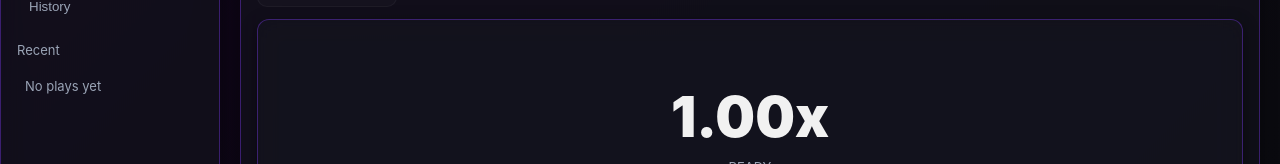
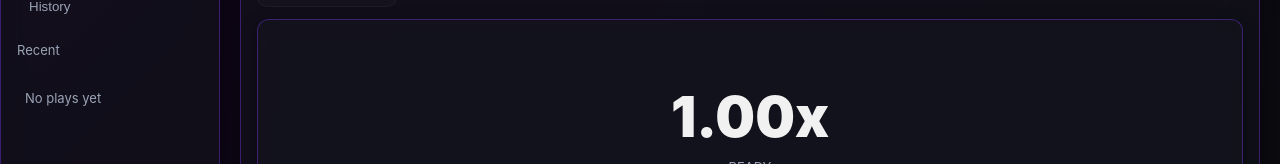
Before and after one commit to MournCartel/vinue-pedo, a React (Vite) app: page / in a window 1280 px wide. Shown: the part 147-311 px from the top of the page. Built offline with nearby package versions, Linux system fonts and the light colour scheme.

Commit message:
Add files via upload

```diff
--- a/src/App.css
+++ b/src/App.css
@@ -116,16 +116,16 @@ header {
 
 /* Injected autoscroll CSS */
 
-/* Autoscroll / recent winnings styling */
+/* Recent winnings autoscroll with newest at top and fade-in effect */
 .recent-list, .recent-winnings, .recent-container {
   overflow-y: auto;
   scrollbar-width: none;
   -ms-overflow-style: none;
   scroll-behavior: smooth;
   display: flex;
-  flex-direction: column;
+  flex-direction: column-reverse; /* newest at top */
   flex: 1 1 auto;
-  padding-bottom: 12px;
+  padding-top: 12px;
 }
 .recent-list::-webkit-scrollbar,
 .recent-winnings::-webkit-scrollbar,
@@ -134,3 +134,11 @@ header {
   height: 0;
   display: none;
 }
+/* Fade-in animation */
+@keyframes fadeIn {
+  from { opacity: 0; transform: translateY(-5px); }
+  to { opacity: 1; transform: translateY(0); }
+}
+.fade-in {
+  animation: fadeIn 0.3s ease forwards;
+}
--- a/src/autoscroll_dom.js
+++ b/src/autoscroll_dom.js
@@ -1,32 +1,25 @@
 
-// DOM-based autoscroll for recent winnings
+// DOM-based autoscroll for recent winnings (newest at top, fade in)
 (function() {
   function init() {
     const container = document.querySelector('.recent-list, .recent-winnings, .recent-container');
     if (!container) return false;
-    // Mutation observer for new children
-    const observer = new MutationObserver(() => {
-      // sanitize text nodes
-      for (const node of Array.from(container.childNodes)) {
-        if (node.nodeType === Node.TEXT_NODE) {
-          const t = node.textContent.replace(/\s+/g, '');
-          if (t === '' || t === '/n' || t === '\\n') node.remove();
+    const observer = new MutationObserver((mutations) => {
+      for (const m of mutations) {
+        for (const node of m.addedNodes) {
+          if (node.nodeType === 1) { // element
+            node.classList.add('fade-in');
+          }
         }
       }
-      try {
-        container.scrollTo({ top: container.scrollHeight, behavior: 'smooth' });
-      } catch(e) {
-        container.scrollTop = container.scrollHeight;
-      }
+      // keep scroll locked to top (newest visible)
+      container.scrollTop = 0;
     });
     observer.observe(container, { childList: true });
-    // Initial scroll
-    setTimeout(() => {
-      try { container.scrollTo({ top: container.scrollHeight, behavior: 'smooth' }); } catch(e) {}
-    }, 200);
+    // initial scroll
+    container.scrollTop = 0;
     return true;
   }
-  // Attempt init repeatedly
   let tries = 0;
   const iv = setInterval(() => {
     if (init() || ++tries > 20) clearInterval(iv);
--- a/src/styles.css
+++ b/src/styles.css
@@ -153,16 +153,16 @@ header {
 
 /* Injected autoscroll CSS */
 
-/* Autoscroll / recent winnings styling */
+/* Recent winnings autoscroll with newest at top and fade-in effect */
 .recent-list, .recent-winnings, .recent-container {
   overflow-y: auto;
   scrollbar-width: none;
   -ms-overflow-style: none;
   scroll-behavior: smooth;
   display: flex;
-  flex-direction: column;
+  flex-direction: column-reverse; /* newest at top */
   flex: 1 1 auto;
-  padding-bottom: 12px;
+  padding-top: 12px;
 }
 .recent-list::-webkit-scrollbar,
 .recent-winnings::-webkit-scrollbar,
@@ -171,3 +171,11 @@ header {
   height: 0;
   display: none;
 }
+/* Fade-in animation */
+@keyframes fadeIn {
+  from { opacity: 0; transform: translateY(-5px); }
+  to { opacity: 1; transform: translateY(0); }
+}
+.fade-in {
+  animation: fadeIn 0.3s ease forwards;
+}
```
